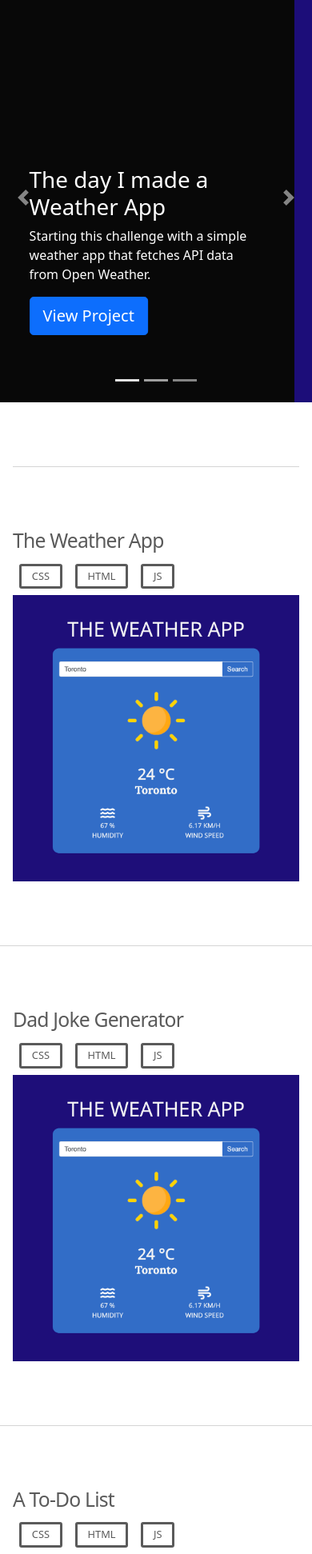
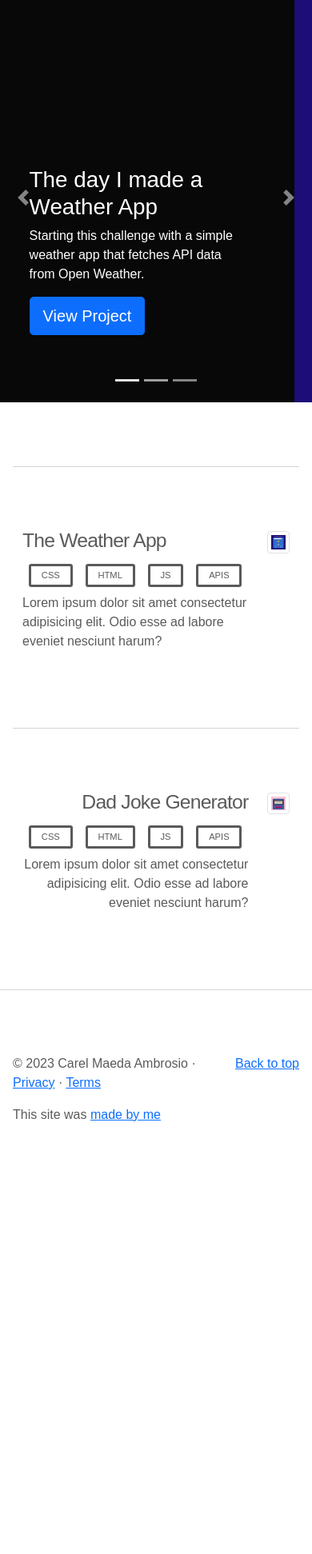
Before and after one commit to carelmaeda/30-Days-of-JS, a plain HTML site: page index.html in a window 390 px wide. Shown: the part 57-2000 px from the top of the page at 80% size. After the commit the page ends 1527 px from the top, so only its background shows below. Drawn offline with nearby package versions, Linux system fonts and the light colour scheme.

Commit message:
fix: style changes

```diff
--- a/index.html
+++ b/index.html
@@ -183,13 +183,13 @@
   ================================================== -->
       <!-- Wrap the rest of the page in another container to center all the content. -->
 
-      <div class="container marketing">
+      <div class="container">
         <!-- START THE FEATURETTES -->
 
         <hr class="featurette-divider" />
 
-          <div class="row featurette">
-          <div class="col-md-7">
+          <div class="row justify-content-between featurette p-0 mx-0 my-0 ">
+          <div class="col col-md-auto">
             <h2 class="featurette-heading">
               The Weather App
             </h2>
@@ -197,9 +197,33 @@
               <div class="key">css</div>
               <div class="key">html</div>
               <div class="key">js</div>
+              <div class="key">apis</div>
             </div>
+            <p class="col-auto">Lorem ipsum dolor sit amet consectetur adipisicing elit. Odio esse ad labore eveniet nesciunt harum?</p>
           </div>
-          <img src="/weather-app/images/weather-thumb.jpg" alt="The Weather App" class="col-md-5">
+          <div class="col col-md-3">
+          <img src="/weather-app/images/weather-thumb.jpg" alt="The Weather App" class="img-fluid img-thumbnail">
+          </div>
+        </div>
+
+        <hr class="featurette-divider" />
+
+        <div class="row justify-content-between featurette p-0 m-0">
+          <div class="col col-md-auto order-md-1 text-right">
+            <h2 class="featurette-heading">
+              Dad Joke Generator
+            </h2>
+            <div class="d-flex justify-content-end">
+              <div class="key">css</div>
+              <div class="key">html</div>
+              <div class="key">js</div>
+              <div class="key">apis</div>
+            </div>
+            <p class="col-auto">Lorem ipsum dolor sit amet consectetur adipisicing elit. Odio esse ad labore eveniet nesciunt harum?</p>
+          </div>
+          <div class="col col-md-3">
+          <img src="/dad-joke-generator/dad-joke-generator-thumb.jpg" alt="Dad Joke Generator" class="img-fluid img-thumbnail">
+          </div>
         </div>
 
 
@@ -207,41 +231,8 @@
 
         <hr class="featurette-divider" />
 
-        <div class="container">
-          <div class="row featurette">
-            <div class="col-md-7 order-md-1">
-              <h2 class="featurette-heading">
-                Dad Joke Generator
-              </h2>
-              <div class="d-flex">
-                <div class="key">css</div>
-                <div class="key">html</div>
-                <div class="key">js</div>
-              </div>
-            </div>
-            <img src="/weather-app/images/weather-thumb.jpg" alt="The Weather App" class="col-md-5">
-          </div>
-      </div>
 
-        <hr class="featurette-divider" />
 
-        <div class="container">
-          <div class="row featurette">
-            <div class="col-md-7">
-              <h2 class="featurette-heading">
-                A To-Do List
-              </h2>
-              <div class="d-flex">
-                <div class="key">css</div>
-                <div class="key">html</div>
-                <div class="key">js</div>
-              </div>
-            </div>
-            <img src="/weather-app/images/weather-thumb.jpg" alt="The Weather App" class="col-md-5">
-          </div>
-      </div>
-
-        <hr class="featurette-divider" />
 
         <!-- /END THE FEATURETTES -->
       </div>
@@ -251,8 +242,11 @@
       <footer class="container">
         <p class="float-right"><a href="#">Back to top</a></p>
         <p>
-          &copy; 2017-2020 Company, Inc. &middot;
+          &copy; 2023 Carel Maeda Ambrosio &middot;
           <a href="#">Privacy</a> &middot; <a href="#">Terms</a>
+        </p>
+        <p>
+          This site was <a href="https://github.com/carelmaeda/30-Days-of-JS" target="_blank" rel="noopener noreferrer">made by me</a>
         </p>
       </footer>
     </main>
--- a/style-root.css
+++ b/style-root.css
@@ -15,3 +15,10 @@
   --fs-p: 1rem;
   --fs-text-small: 0.8rem;
 }
+
+* {
+  margin: 0;
+  padding: 0;
+  font-family: sans-serif;
+  box-sizing: border-box;
+}
--- a/style.css
+++ b/style.css
@@ -71,23 +71,6 @@ body {
   height: 32rem;
 }
 
-/* MARKETING CONTENT
--------------------------------------------------- */
-
-/* Center align the text within the three columns below the carousel */
-.marketing .col-lg-4 {
-  margin-bottom: 1.5rem;
-  text-align: center;
-}
-
-.marketing h2 {
-  font-weight: 400;
-}
-
-.marketing .col-lg-4 p {
-  margin-right: 0.75rem;
-  margin-left: 0.75rem;
-}
 
 /* Featurettes
 ------------------------- */
@@ -104,18 +87,19 @@ body {
   letter-spacing: -0.05rem;
 }
 
+.featurette-thumb img{
+}
+
 .key {
   margin: 0.5rem;
   border: solid;
   padding: 0.2rem 0.8rem;
   border-radius: 3px;
-  font-size: 0.8rem;
+  font-size: 0.7rem;
   text-transform: uppercase;
 }
 
-.thumb {
-  border-radius: 15px;
-}
+
 
 /* RESPONSIVE CSS
 -------------------------------------------------- */
@@ -133,8 +117,5 @@ body {
   }
 }
 
-@media (min-width: 62em) {
-  .featurette-heading {
-    margin-top: 7rem;
-  }
+
 }
```
Also changed, not shown: dad-joke-generator/dad-joke-generator-thumb.jpg (added).
